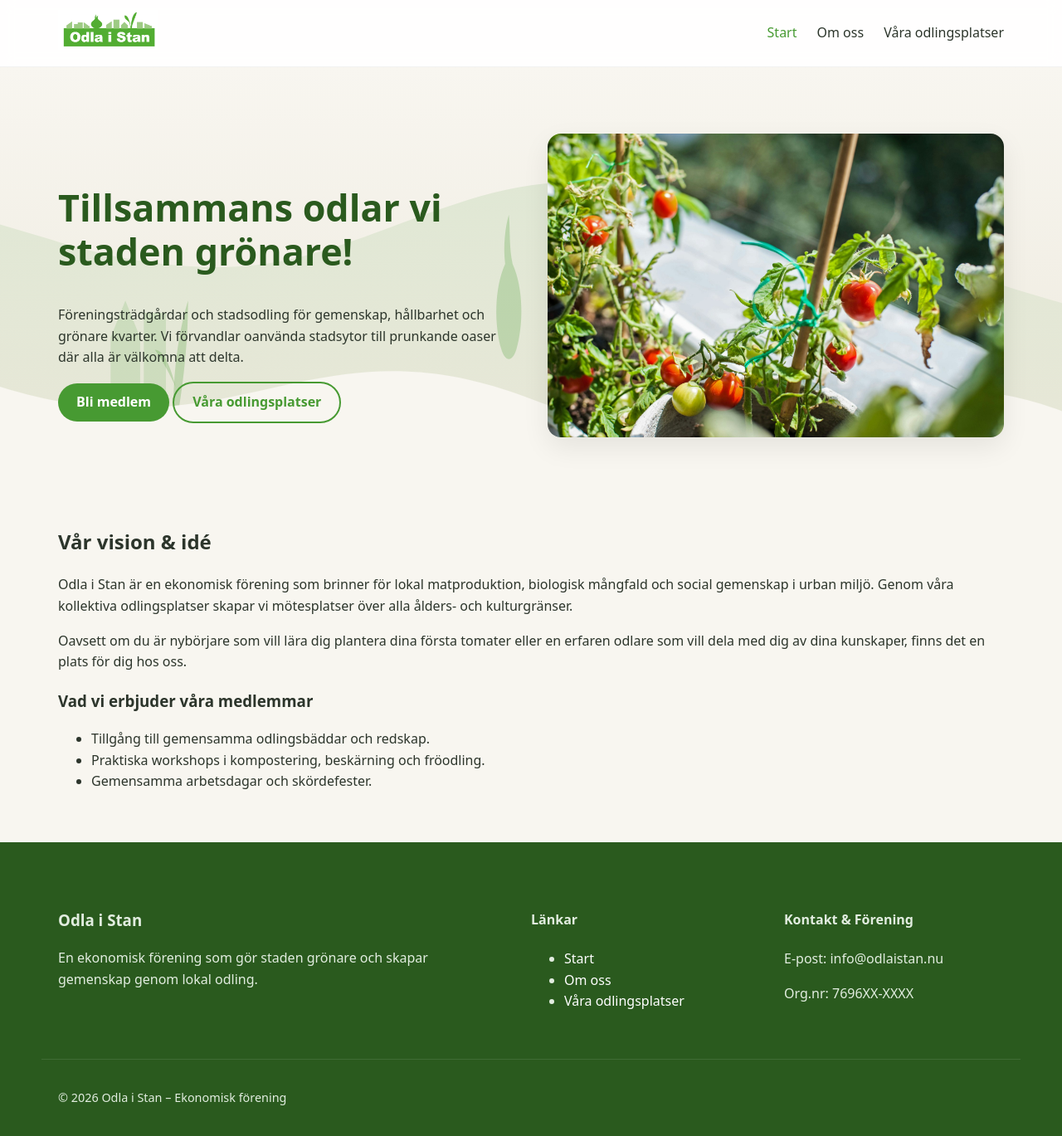
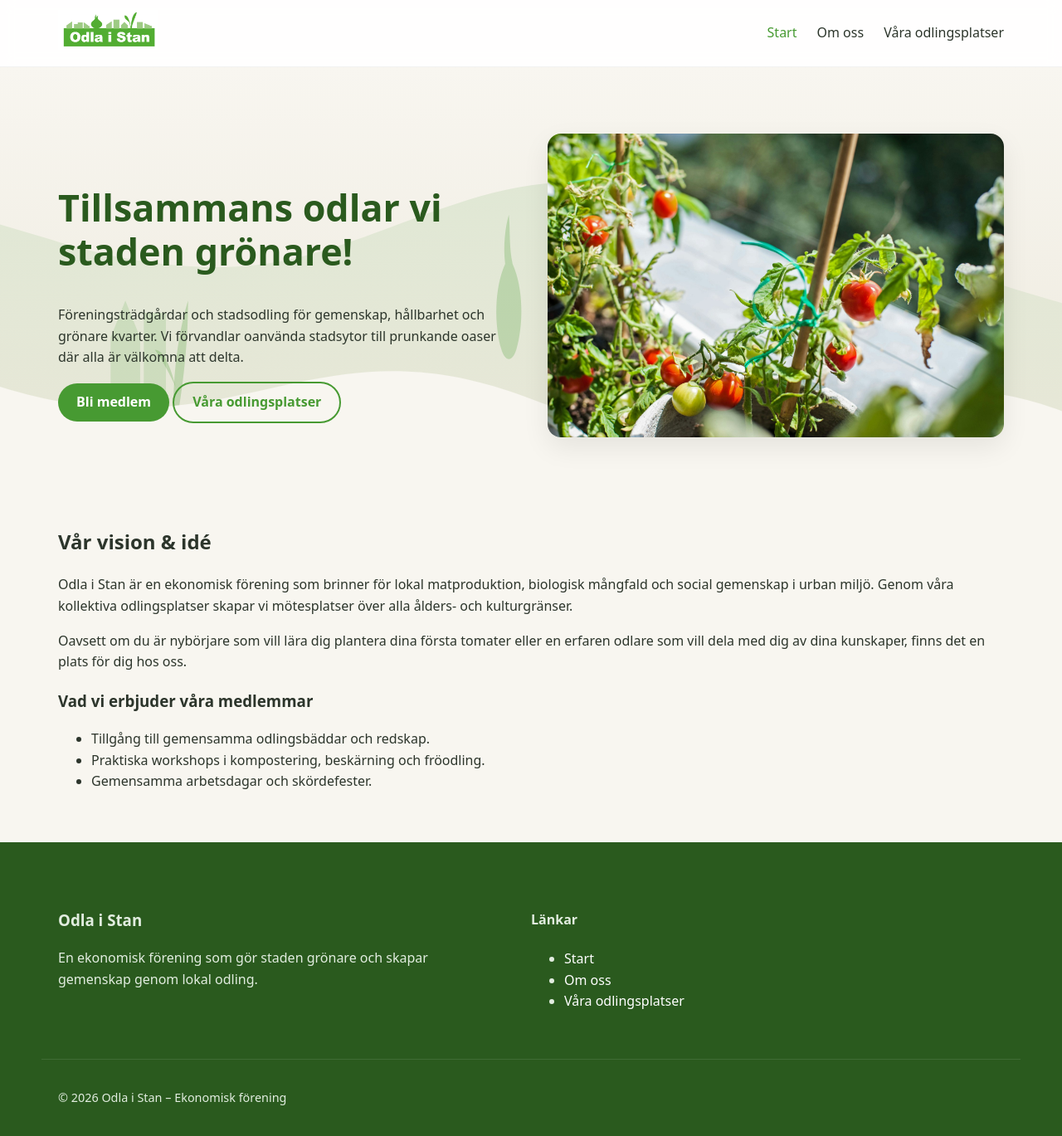
Before and after one commit to AndreasSyren/oismalmo, a Jekyll site: the page built from index.html, in a window 1280 px wide and 1369 px high. Shown: the whole window at 83% size. Built offline with Jekyll 4.4.1, drawn with Linux system fonts in a browser that asks for light colours.

Commit message:
Update default.html

```diff
--- a/_layouts/default.html
+++ b/_layouts/default.html
@@ -86,11 +86,11 @@
           {% endfor %}
         </ul>
       </div>
-      <div class="footer-col">
+      <!--div class="footer-col">
         <h4>Kontakt & Förening</h4>
         <p>E-post: info@odlaistan.nu</p>
         <p>Org.nr: 7696XX-XXXX</p>
-      </div>
+    </div-->
     </div>
     <div class="footer-bottom container">
       <p>&copy; {{ 'now' | date: "%Y" }} Odla i Stan – Ekonomisk förening</p>
```
